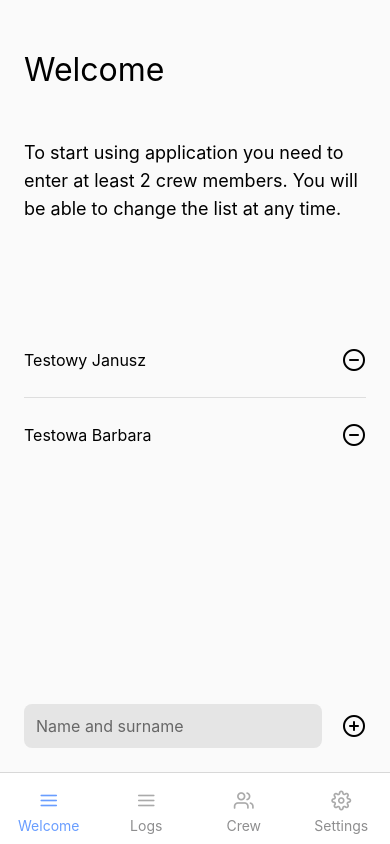
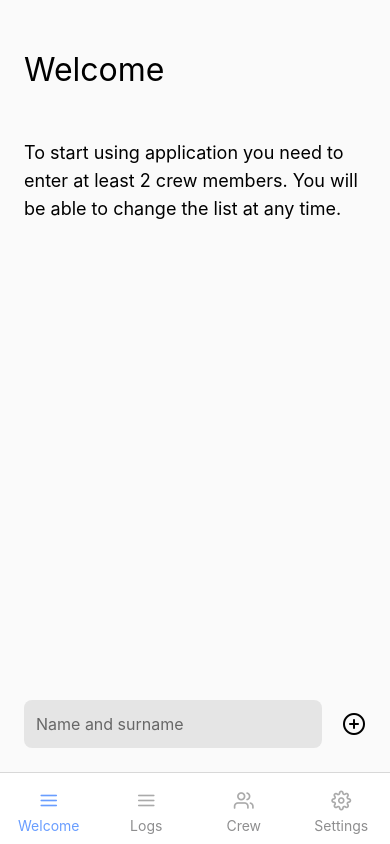
Before and after one commit to matvance/seawareness, a React Native app: screen / in a window 390 px wide. Built offline with nearby package versions, Linux system fonts and the light colour scheme.

Commit message:
style: finish welcome screen styles

```diff
--- /dev/null
+++ b/components/Button/Button.styles.ts
@@ -0,0 +1,17 @@
+import styled from 'styled-components/native';
+
+export const ButtonBody = styled.View`
+  display: flex;
+  align-items: center;
+  justify-content: center;
+  width: 100%;
+  height: 48px;
+  border-radius: 8px;
+  background-color: #699dff;
+`;
+
+export const ButtonText = styled.Text`
+  color: #fff;
+  font-size: 16px;
+  text-align: center;
+`;
--- /dev/null
+++ b/components/Button/Button.tsx
@@ -0,0 +1,21 @@
+import React from 'react';
+import { TouchableOpacity } from 'react-native';
+
+import { ButtonBody, ButtonText } from './Button.styles';
+
+interface Props {
+  title: string;
+  onPress: () => void;
+}
+
+const Button: React.FC<Props> = ({ title, onPress }) => {
+  return (
+    <TouchableOpacity onPress={onPress} activeOpacity={0.8}>
+      <ButtonBody>
+        <ButtonText>{title}</ButtonText>
+      </ButtonBody>
+    </TouchableOpacity>
+  );
+};
+
+export default Button;
--- /dev/null
+++ b/components/index.ts
@@ -0,0 +1,2 @@
+export { default as CrewList } from './CrewList/CrewList';
+export { default as Button } from './Button/Button';
--- a/screens/WelcomeScreen.tsx
+++ b/screens/WelcomeScreen.tsx
@@ -3,13 +3,13 @@ import { View, TouchableOpacity } from 'react-native';
 import type { NativeSyntheticEvent, TextInputChangeEventData } from 'react-native';
 import { Feather } from '@expo/vector-icons';
 
-import CrewList from '../components/CrewList/CrewList';
+import { CrewList, Button } from '../components';
 
 import { ScreenHeading, ScreenHeadingSubtitle, ScreenWrapper, Input } from '../styles';
 
 export default function WelcomeScreen() {
   const [nameInputValue, setNameInputValue] = useState<string>('');
-  const [names, setNames] = useState<string[]>(['Testowy Janusz', 'Testowa Barbara']);
+  const [names, setNames] = useState<string[]>([]);
 
   const handleInputChange = ({ nativeEvent }: NativeSyntheticEvent<TextInputChangeEventData>) =>
     setNameInputValue(nativeEvent.text);
@@ -27,6 +27,8 @@ export default function WelcomeScreen() {
     setNames(names.filter((item) => item !== name));
   };
 
+  const shouldShowButton = names.length >= 2;
+
   return (
     <>
       <ScreenWrapper>
@@ -39,14 +41,19 @@ export default function WelcomeScreen() {
       </ScreenWrapper>
       <View
         style={{
+          position: 'absolute',
+          bottom: 0,
+          padding: 24,
+          backgroundColor: '#fafafa',
+          width: '100%'
+        }}
+      >
+        <View
+          style={{
             display: 'flex',
             flexDirection: 'row',
             width: '100%',
-          alignItems: 'center',
-          position: 'absolute',
-          bottom: 0,
-          padding: 24,
-          backgroundColor: '#fafafa'
+            alignItems: 'center'
           }}
         >
           <Input
@@ -54,11 +61,19 @@ export default function WelcomeScreen() {
             placeholder={'Name and surname'}
             value={nameInputValue}
             onChange={handleInputChange}
+            onSubmitEditing={handleNameSubmit}
+            autoCompleteType={'off'}
           />
           <TouchableOpacity onPress={handleNameSubmit}>
             <Feather name={'plus-circle'} size={24} />
           </TouchableOpacity>
         </View>
+        {shouldShowButton && (
+          <View style={{ marginTop: 24 }}>
+            <Button title={'Save'} onPress={() => {}} />
+          </View>
+        )}
+      </View>
     </>
   );
 }
--- a/styles/forms.ts
+++ b/styles/forms.ts
@@ -6,4 +6,5 @@ export const Input = styled.TextInput.attrs({ placeholderTextColor: '#676767' })
   color: #212121;
   padding: 12px 12px;
   font-size: 16px;
+  height: 48px;
 `;
```
Lines whose indentation alone changed are shown as unchanged.
